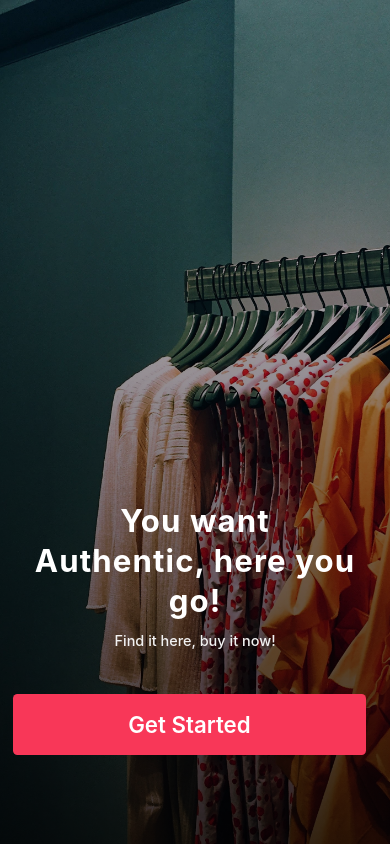
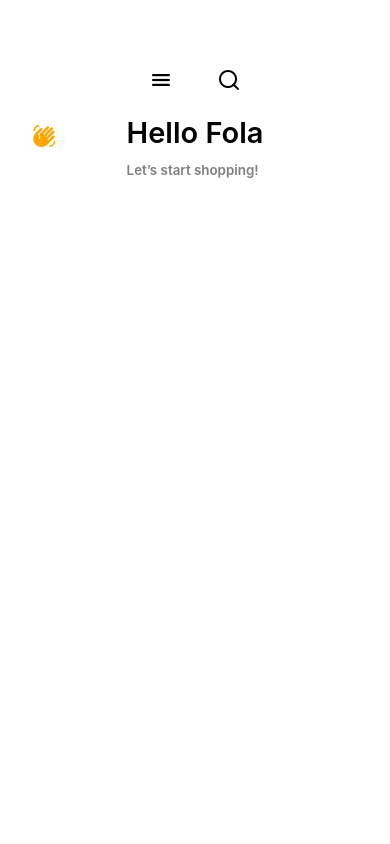
Before and after one commit to Saleem3097/FashionApp, a React Native app: screen / in a window 390 px wide. Built offline with nearby package versions, Linux system fonts and the light colour scheme.

Commit message:
Done with Menu bar completed

```diff
--- a/App.tsx
+++ b/App.tsx
@@ -1,17 +1,10 @@
-import { StyleSheet, Text, TouchableOpacity, View } from "react-native";
-import Signin from "./src/screens/Signin";
-import InputBox from "./src/components/InputBox";
-import Feather from "@expo/vector-icons/Feather";
-import { s } from "react-native-size-matters";
-import LoginButton from "./src/components/LoginButton";
-import SocialMediaCard from "./src/components/SocialMediaCard";
-import Welcome from "./src/screens/Welcome";
-import GetStarted from "./src/screens/GetStarted";
+import { StyleSheet, View } from "react-native";
+import HomePage from "./src/screens/HomePage";
 
 export default function App() {
   return (
     <View style={styles.container}>
-      <GetStarted />
+      <HomePage />
     </View>
   );
 }
--- /dev/null
+++ b/src/components/GreetName.tsx
@@ -0,0 +1,48 @@
+import { StyleSheet, Text, View } from "react-native";
+import React from "react";
+import MaterialIcons from "@expo/vector-icons/MaterialIcons";
+import { s } from "react-native-size-matters";
+
+const GreetName = () => {
+  return (
+    <View style={styles.container}>
+      <View style={styles.helloContainer}>
+        <Text style={styles.helloText}>Hello Fola</Text>
+        <MaterialIcons
+          style={{ position: "absolute", right: s(186), bottom: s(4) }}
+          name="waving-hand"
+          size={24}
+          color="orange"
+        />
+      </View>
+      <Text style={styles.helloTextDesc}>Let’s start shopping!</Text>
+    </View>
+  );
+};
+
+export default GreetName;
+
+const styles = StyleSheet.create({
+  container: {
+    marginTop: s(20),
+  },
+  helloContainer: {
+    flexDirection: "row",
+    marginBottom: s(9),
+    textAlign: "center",
+    lineHeight: s(34),
+    paddingBottom: s(2),
+    alignItems: "flex-end",
+  },
+  helloText: {
+    fontSize: s(26),
+    fontWeight: "600",
+    color: "#000000",
+    includeFontPadding: false,
+  },
+  helloTextDesc: {
+    fontSize: s(12),
+    fontWeight: "600",
+    color: "#00000080",
+  },
+});
--- /dev/null
+++ b/src/components/MenuCard.tsx
@@ -0,0 +1,42 @@
+import { StyleSheet, Text, TouchableOpacity, View } from "react-native";
+import React from "react";
+import { s } from "react-native-size-matters";
+import Ionicons from "@expo/vector-icons/Ionicons";
+import Feather from "@expo/vector-icons/Feather";
+
+const MenuCard = () => {
+  return (
+    <View style={{ width: "100%" }}>
+      <View style={styles.menuHeader}>
+        <TouchableOpacity>
+          <Ionicons name="menu" size={24} color="black" />
+        </TouchableOpacity>
+        <TouchableOpacity>
+          <Feather name="search" size={24} color="black" />
+        </TouchableOpacity>
+      </View>
+    </View>
+  );
+};
+
+export default MenuCard;
+
+const styles = StyleSheet.create({
+  menuHeader: {
+    width: "100%",
+    flexDirection: "row",
+    justifyContent: "space-between",
+    alignItems: "center",
+    paddingHorizontal: s(20),
+  },
+  menu: {
+    width: s(24),
+    height: s(24),
+    borderRadius: s(12),
+  },
+  search: {
+    width: s(24),
+    height: s(24),
+    borderRadius: s(12),
+  },
+});
--- /dev/null
+++ b/src/screens/HomePage.tsx
@@ -0,0 +1,20 @@
+import { StyleSheet, Text, View } from "react-native";
+import React from "react";
+import MenuCard from "../components/MenuCard";
+import { s } from "react-native-size-matters";
+import GreetName from "../components/GreetName";
+
+const HomePage = () => {
+  return (
+    <View style={styles.container}>
+      <MenuCard />
+      <GreetName />
+    </View>
+  );
+};
+
+export default HomePage;
+
+const styles = StyleSheet.create({
+  container: { marginTop: s(60) },
+});
--- a/src/screens/Welcome.tsx
+++ b/src/screens/Welcome.tsx
@@ -1,7 +1,7 @@
 import { StyleSheet, View } from "react-native";
 import React from "react";
 import { s, vs } from "react-native-size-matters";
-import Icon from "../assets/Icon";
+import { Icon } from "../assets/Icon";
 
 const Welcome = () => {
   return (
```
Also changed, not shown: src/assets/Icon.tsx (+10 -6 lines).
